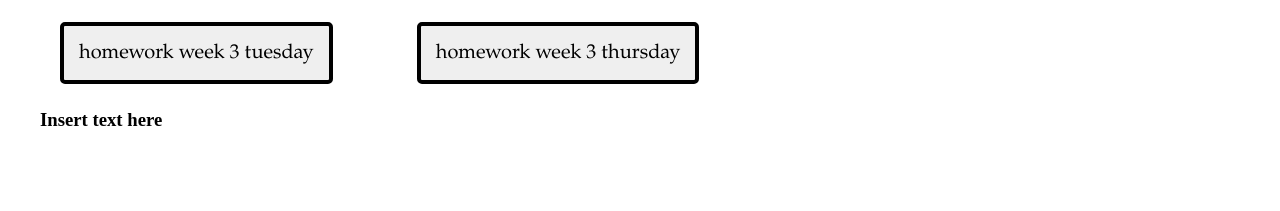
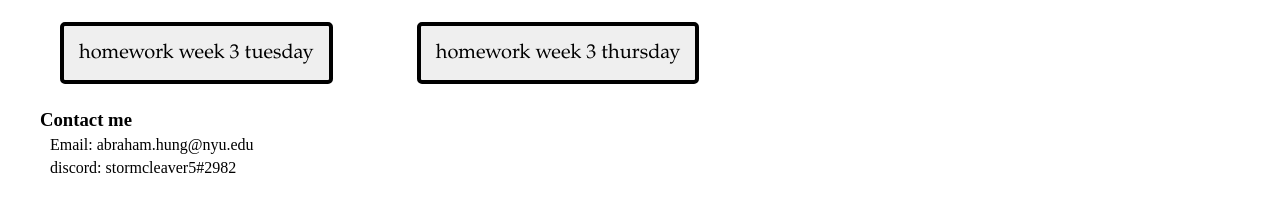
Before and after one commit to abrahamhung/abrahamhung.github.io, a plain HTML site: page index.html in a window 1280 px wide. Shown: the part 133-344 px from the top of the page. Drawn offline with Linux system fonts and the light colour scheme.

Commit message:
added contact information

```diff
--- a/index.html
+++ b/index.html
@@ -28,7 +28,13 @@
 		<!-- </div> -->
 	</div>
 	<h3>
-		Insert text here
+		Contact me
 	</h3>
+	<div>
+		<p><a href = "mailto: abraham.hung@nyu.edu">Email: abraham.hung@nyu.edu </a></p>
+		<p>discord: stormcleaver5#2982</p>
+
+	</div>
+
 </body>
 </html>
```
